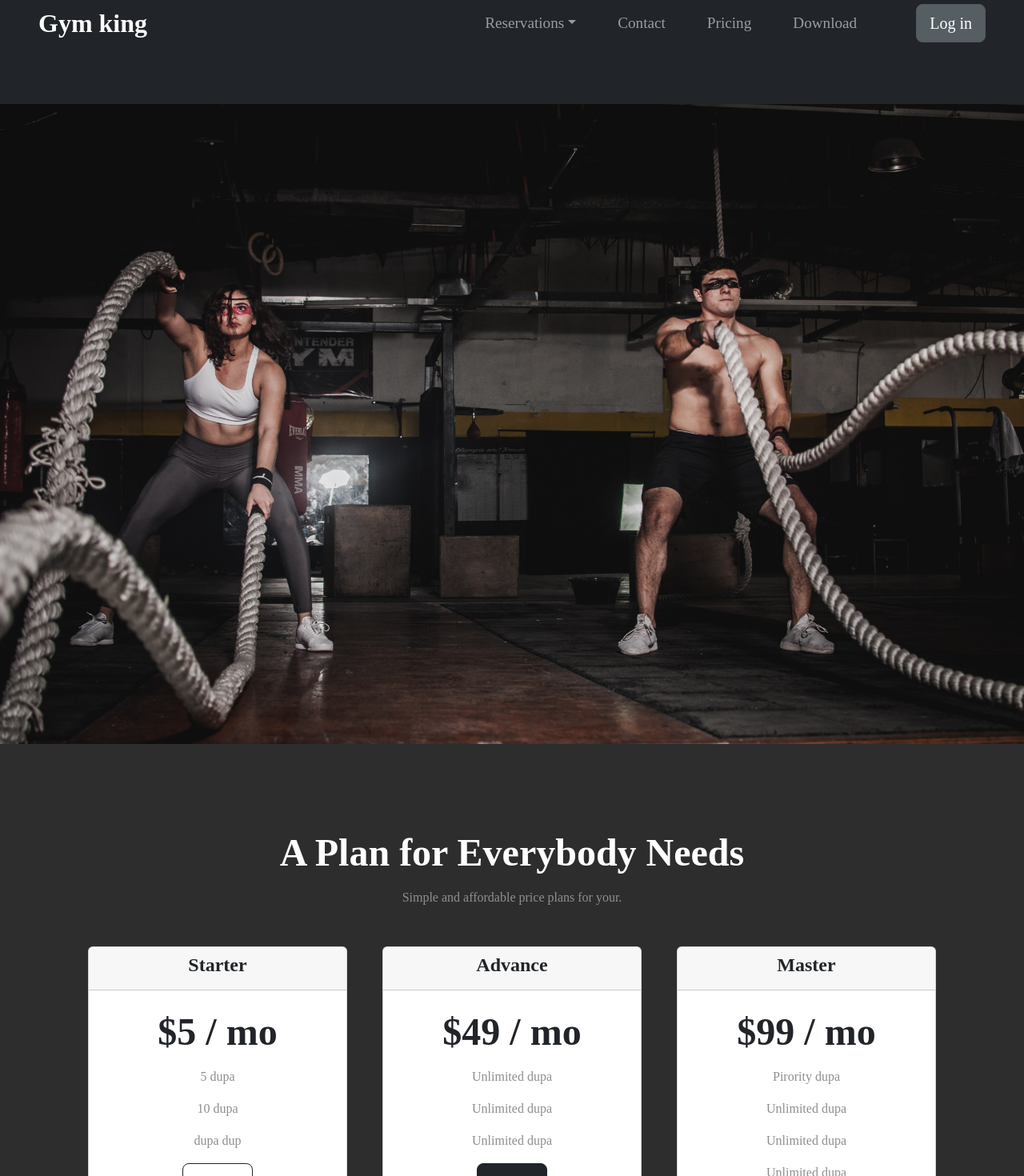
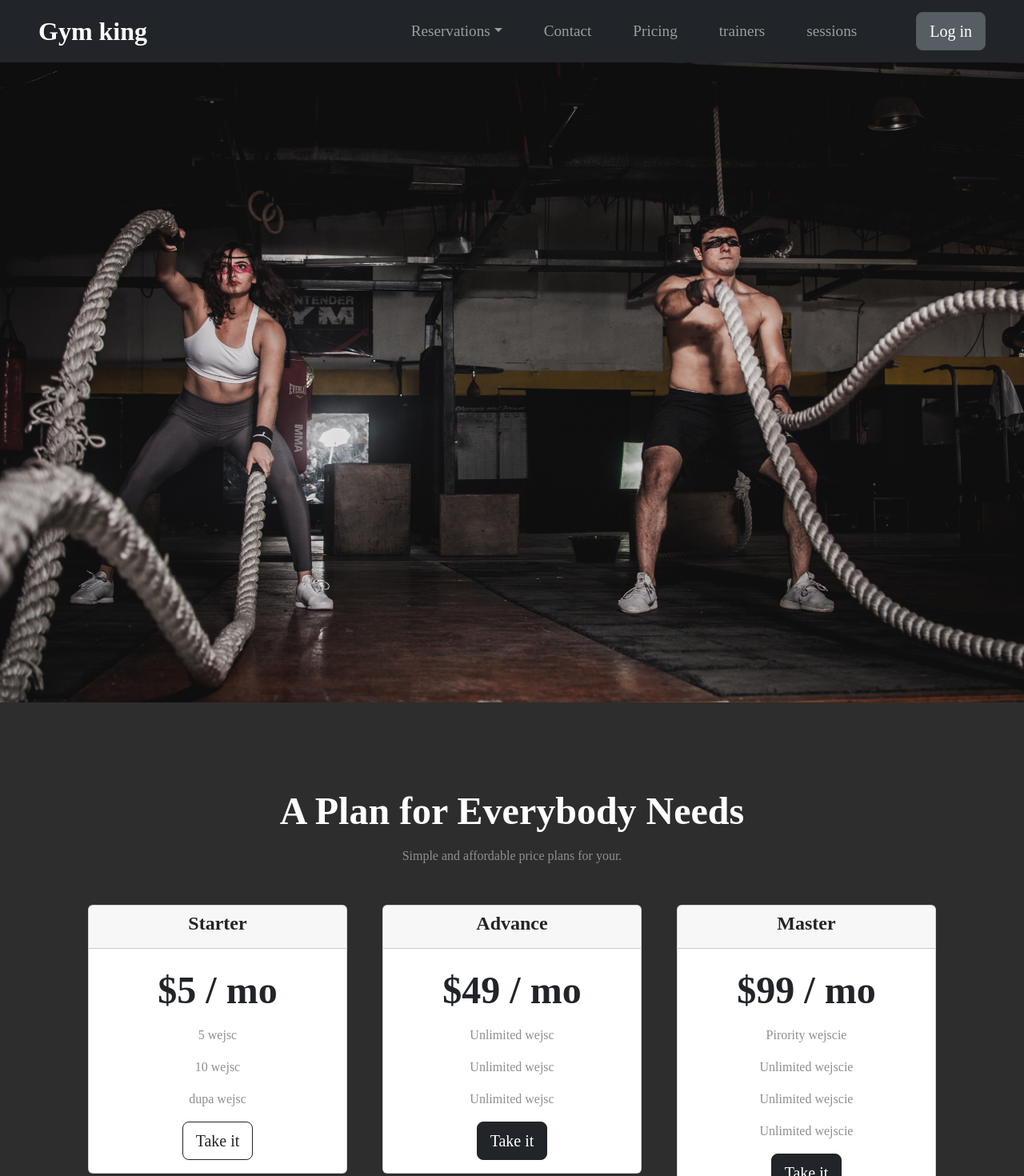
Before and after one commit to bakuganmw/front-gym, a React (Create React App) app: page / in a window 1280 px wide. Shown: the top 1470 px of the page at 80% size. Built offline with nearby package versions, Linux system fonts and the light colour scheme.

Commit message:
little censor and navbar changes

```diff
--- a/src/components/NavbarCom/NavbarElements.css
+++ b/src/components/NavbarCom/NavbarElements.css
@@ -5,8 +5,8 @@
 
 .button{
     background-color: dimgray;
-    color: yellow;
 }
-/* div.sticky{
-    background-color: white;
-} */
+
+#wrapper{
+    padding: 10px 0;
+}
--- a/src/components/NavbarCom/indeks.js
+++ b/src/components/NavbarCom/indeks.js
@@ -6,32 +6,20 @@ const NavbarCom = () => {
   //   bar.classList.toggle("sticky", window.scrollY > 0);
   // });
   return (
-    <div>
       <nav className="navbar navbar-expand-lg navbar-dark bg-dark" id="wrapper">
         <a className="navbar-brand ms-5" id="brandName" href="/">
           Gym king
         </a>
-        <button
-          className="navbar-toggler"
-          type="button"
-          data-toggle="collapse"
-          data-target="#navbarToggler"
-          aria-controls="navbarToggler"
-          aria-expanded="false"
-          aria-label="Toggle navigation"
-        >
-          <span className="navbar-toggler-icon"></span>
-        </button>
-        <div className="collaps navbar-collapse me-5" id="navbarToggler">
+        <div className="collaps navbar-collapse me-5">
           <ul className="navbar-nav ms-auto">
-          <li class="nav-item dropdown">
-        <a class="nav-link dropdown-toggle" href="#" id="navbarDropdownMenuLink" role="button" data-toggle="dropdown" aria-haspopup="true" aria-expanded="false">
+          <li className="nav-item dropdown">
+        <a className="nav-link dropdown-toggle" href="#" id="navbarDropdownMenuLink" role="button" data-toggle="dropdown" aria-haspopup="true" aria-expanded="false">
           Reservations
         </a>
-        <div class="dropdown-menu" aria-labelledby="navbarDropdownMenuLink">
-          <a class="dropdown-item" href="#">rooms</a>
-          <a class="dropdown-item" href="#">trainers</a>
-          <a class="dropdown-item" href="#">training</a>
+        <div className="dropdown-menu" aria-labelledby="navbarDropdownMenuLink">
+          <a className="dropdown-item" href="#">rooms</a>
+          <a className="dropdown-item" href="#">trainer</a>
+          <a className="dropdown-item" href="#">session</a>
         </div>
       </li>
             <li className="nav-item">
@@ -46,16 +34,18 @@ const NavbarCom = () => {
             </li>
             <li className="nav-item">
               <a className="nav-link" href="#">
-                Download
+                trainers
+              </a>
+            </li>
+            <li className="nav-item">
+              <a className="nav-link" href="#">
+                sessions
               </a>
             </li>
           </ul>
         </div>
-        <div>
-          <a href='#' class="btn btn-secondary btn-lg active me-5" role="button" aria-pressed="true">Log in</a>
-        </div>
+          <a href='#' className="btn btn-secondary btn-lg active me-5" role="button" aria-pressed="true">Log in</a>
       </nav>
-    </div>
   );
 };
 
--- a/src/components/PricingSection/index.js
+++ b/src/components/PricingSection/index.js
@@ -19,9 +19,9 @@ const PricingSection = () => {
         </div>
         <div class="card-body">
           <h2 class="price-text">$5 / mo</h2>
-          <p>5 dupa</p>
-          <p>10 dupa</p>
-          <p>dupa dup</p>
+          <p>5 wejsc</p>
+          <p>10 wejsc</p>
+          <p>dupa wejsc</p>
           <button type="button" class="btn btn-outline-dark btn-lg btn-block">Take it</button>
         </div>
       </div>
@@ -34,9 +34,9 @@ const PricingSection = () => {
         </div>
         <div class="card-body">
           <h2 class="price-text">$49 / mo</h2>
-          <p>Unlimited dupa</p>
-          <p>Unlimited dupa</p>
-          <p>Unlimited dupa</p>
+          <p>Unlimited wejsc</p>
+          <p>Unlimited wejsc</p>
+          <p>Unlimited wejsc</p>
           <button type="button" class="btn btn-dark btn-lg btn-block">Take it</button>
         </div>
       </div>
@@ -49,10 +49,10 @@ const PricingSection = () => {
         </div>
         <div class="card-body">
           <h2 class="price-text">$99 / mo</h2>
-          <p>Pirority dupa</p>
-          <p>Unlimited dupa</p>
-          <p>Unlimited dupa</p>
-          <p>Unlimited dupa</p>
+          <p>Pirority wejscie</p>
+          <p>Unlimited wejscie</p>
+          <p>Unlimited wejscie</p>
+          <p>Unlimited wejscie</p>
           <button type="button" class="btn btn-dark btn-lg btn-block">Take it</button>
         </div>
       </div>
```
Also changed, not shown: src/pages/LoginPage.js (added, +9 -0 lines).
